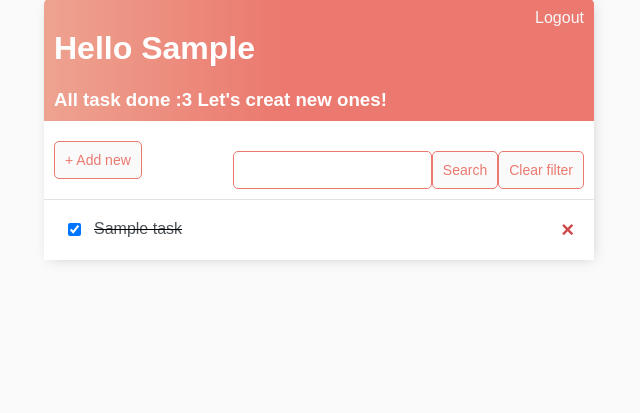
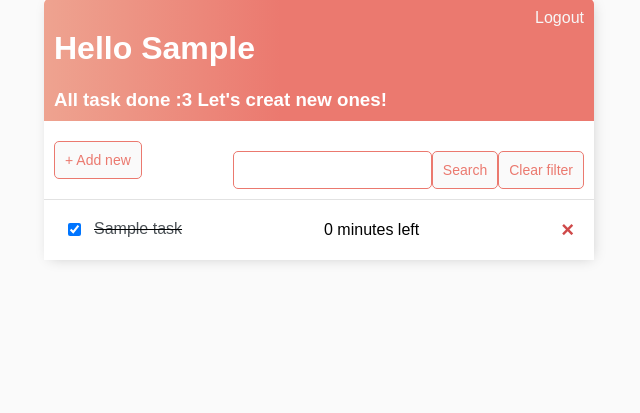
Before and after one commit to SwieciloM/ToDo-List, a Django app: page /my-tasks/ in a window 1280 px wide. Shown: the part 59-472 px from the top of the page, without its empty margins (321-961 px from the left). Run offline with Django 4.2, Linux system fonts and the light colour scheme; a user stored in the database is signed in; tables that the repository leaves empty hold one stand-in row (values such as "Sample post"); some web fonts are replaced.

Commit message:
Time until task deadline added

```diff
--- a/tasks/templates/tasks/task_list.html
+++ b/tasks/templates/tasks/task_list.html
@@ -4,8 +4,7 @@ TODO: Change color theme to blue
 TODO: Make 'x' button bigger
 TODO: Show some task details while hovering over it
 TODO: Add searching field background text (symbol lupy)
-TODO: Show due to date next to the task delate icon ()
-TODO: Change the task background accordingly to the remaining time
+TODO: Align time counter to the left and enclouse it in the rounded rectangle with changing colour
  -->
 
 {% block main_content %}
@@ -51,6 +50,11 @@ TODO: Change the task background accordingly to the remaining time
                     </form>
                     <s><a href="{% url 'task-update' task.id %}">{{task}}</a></s>
                 </div>
+                {% if task.due_date %}
+                    <span class="time-counter">
+                        {{ task.due_date|timeuntil }} left
+                    </span>
+                {% endif %}
                 <a class="delete-link" href="{% url 'task-delete' task.id %}">&#215;</a>
             {% else %}
                 <div class="task-title">
@@ -63,6 +67,11 @@ TODO: Change the task background accordingly to the remaining time
                     </form>
                     <a href="{% url 'task-update' task.id %}">{{task}}</a>
                 </div>
+                {% if task.due_date %}
+                    <span class="time-counter">
+                        {{ task.due_date|timeuntil }} left
+                    </span>
+                {% endif %}
                 <a class="delete-link" href="{% url 'task-delete' task.id %}">&#215;</a>
             {% endif %}
         </div>
```
